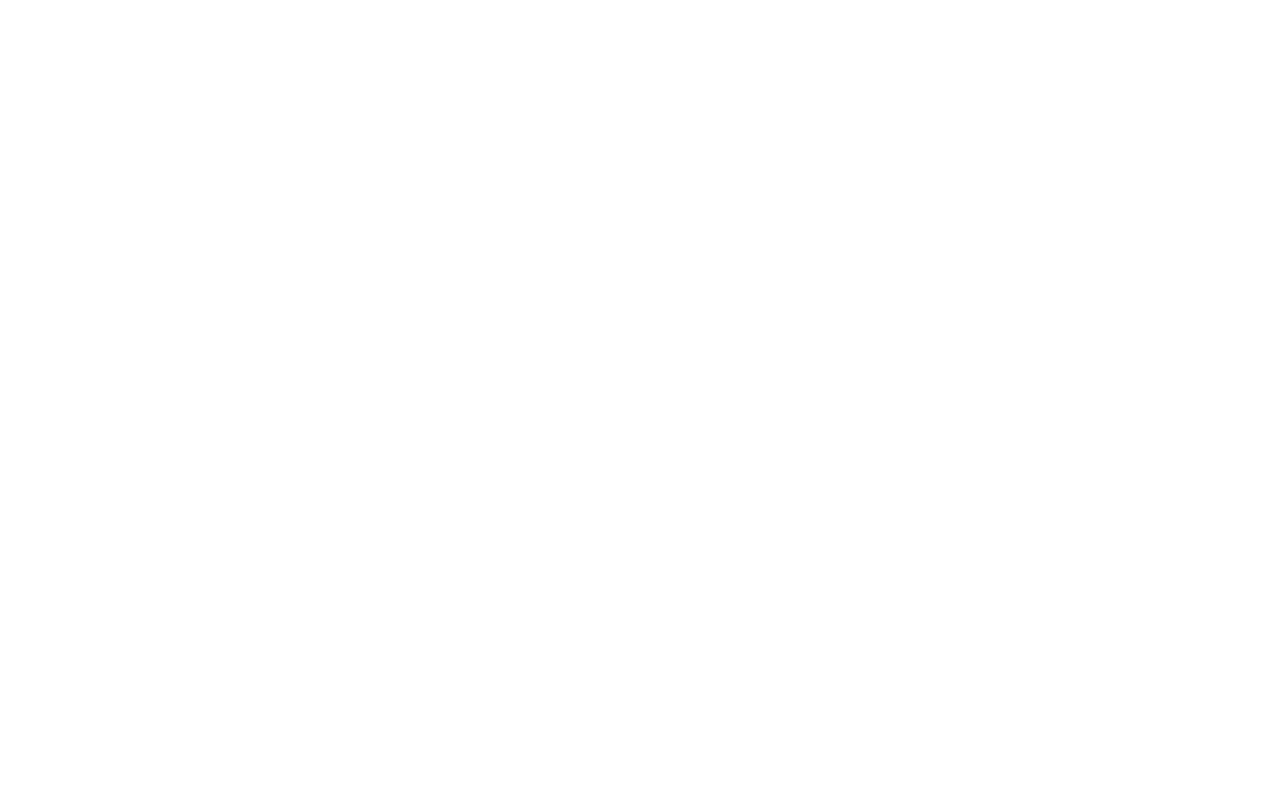
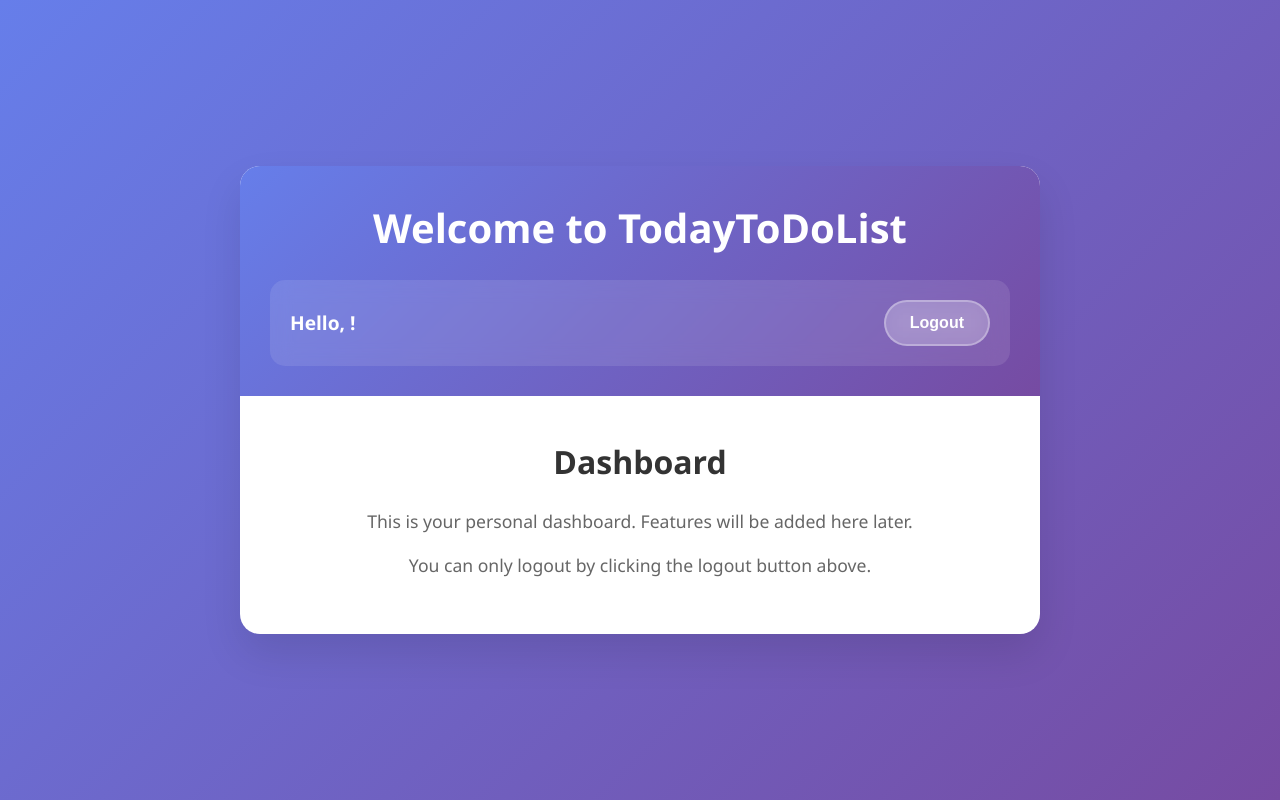
Before and after one commit to Byttie/CSE470_TodayToDoList, a React (Vite) app in the folder Views/: page /dashboard in a window 1280 px wide. Before the commit this address had no page. Built offline with nearby package versions, Linux system fonts and the light colour scheme.

Commit message:
add session persistence

```diff
--- a/Views/src/App.jsx
+++ b/Views/src/App.jsx
@@ -1,6 +1,7 @@
 import { BrowserRouter as Router, Routes, Route } from 'react-router-dom';
 import Homepage from './homepage';
 import Signup from './signup';
+import Dashboard from './dashboard';
 
 function App() {
   return (
@@ -8,6 +9,7 @@ function App() {
       <Routes>
         <Route path="/" element={<Homepage />} />
         <Route path="/signup" element={<Signup />} />
+        <Route path="/dashboard" element={<Dashboard />} />
       </Routes>
     </Router>
   );
--- /dev/null
+++ b/Views/src/dashboard.css
@@ -0,0 +1,142 @@
+.dashboard {
+  min-height: 100vh;
+  background: linear-gradient(135deg, #667eea 0%, #764ba2 100%);
+  display: flex;
+  align-items: center;
+  justify-content: center;
+  padding: 20px;
+}
+
+.dashboard-container {
+  background: white;
+  border-radius: 20px;
+  box-shadow: 0 20px 40px rgba(0, 0, 0, 0.1);
+  width: 100%;
+  max-width: 800px;
+  overflow: hidden;
+}
+
+.dashboard-header {
+  background: linear-gradient(135deg, #667eea 0%, #764ba2 100%);
+  color: white;
+  padding: 30px;
+  text-align: center;
+}
+
+.dashboard-header h1 {
+  margin: 0 0 20px 0;
+  font-size: 2.5rem;
+  font-weight: 700;
+}
+
+.user-info {
+  display: flex;
+  justify-content: space-between;
+  align-items: center;
+  background: rgba(255, 255, 255, 0.1);
+  padding: 20px;
+  border-radius: 15px;
+  backdrop-filter: blur(10px);
+}
+
+.username {
+  font-size: 1.2rem;
+  font-weight: 600;
+}
+
+.logout-btn {
+  background: rgba(255, 255, 255, 0.2);
+  color: white;
+  border: 2px solid rgba(255, 255, 255, 0.3);
+  padding: 12px 24px;
+  border-radius: 25px;
+  font-size: 1rem;
+  font-weight: 600;
+  cursor: pointer;
+  transition: all 0.3s ease;
+  backdrop-filter: blur(10px);
+}
+
+.logout-btn:hover {
+  background: rgba(255, 255, 255, 0.3);
+  border-color: rgba(255, 255, 255, 0.5);
+  transform: translateY(-2px);
+  box-shadow: 0 5px 15px rgba(0, 0, 0, 0.2);
+}
+
+.dashboard-content {
+  padding: 40px;
+}
+
+.welcome-message {
+  text-align: center;
+}
+
+.welcome-message h2 {
+  color: #333;
+  font-size: 2rem;
+  margin-bottom: 20px;
+  font-weight: 600;
+}
+
+.welcome-message p {
+  color: #666;
+  font-size: 1.1rem;
+  line-height: 1.6;
+  margin-bottom: 15px;
+}
+
+.loading {
+  text-align: center;
+  padding: 60px;
+  font-size: 1.2rem;
+  color: #666;
+}
+
+/* Responsive design */
+@media (max-width: 768px) {
+  .dashboard {
+    padding: 10px;
+  }
+
+  .dashboard-header {
+    padding: 20px;
+  }
+
+  .dashboard-header h1 {
+    font-size: 2rem;
+  }
+
+  .user-info {
+    flex-direction: column;
+    gap: 15px;
+    text-align: center;
+  }
+
+  .dashboard-content {
+    padding: 20px;
+  }
+
+  .welcome-message h2 {
+    font-size: 1.5rem;
+  }
+
+  .welcome-message p {
+    font-size: 1rem;
+  }
+}
+
+@media (max-width: 480px) {
+  .dashboard-header h1 {
+    font-size: 1.8rem;
+  }
+
+  .username {
+    font-size: 1rem;
+  }
+
+  .logout-btn {
+    padding: 10px 20px;
+    font-size: 0.9rem;
+  }
+}
--- /dev/null
+++ b/Views/src/dashboard.jsx
@@ -0,0 +1,52 @@
+import { useState, useEffect } from 'react';
+import { useNavigate } from 'react-router-dom';
+import './dashboard.css';
+
+const Dashboard = () => {
+  const [username, setUsername] = useState('');
+  const navigate = useNavigate();
+
+  useEffect(() => {
+
+    const storedUsername = localStorage.getItem('username');
+    if (storedUsername) {
+      setUsername(storedUsername);
+    }
+  }, []);
+
+  const handleLogout = () => {
+    // Clear authentication data
+    localStorage.removeItem('username');
+    localStorage.removeItem('isLoggedIn');
+    // Redirect to login page
+    navigate('/');
+  };
+
+
+
+  return (
+    <div className="dashboard">
+      <div className="dashboard-container">
+        <div className="dashboard-header">
+          <h1>Welcome to TodayToDoList</h1>
+          <div className="user-info">
+            <span className="username">Hello, {username}!</span>
+            <button onClick={handleLogout} className="logout-btn">
+              Logout
+            </button>
+          </div>
+        </div>
+
+        <div className="dashboard-content">
+          <div className="welcome-message">
+            <h2>Dashboard</h2>
+            <p>This is your personal dashboard. Features will be added here later.</p>
+            <p>You can only logout by clicking the logout button above.</p>
+          </div>
+        </div>
+      </div>
+    </div>
+  );
+};
+
+export default Dashboard;
--- a/Views/src/homepage.jsx
+++ b/Views/src/homepage.jsx
@@ -1,5 +1,5 @@
-import { useState } from 'react';
-import { Link } from 'react-router-dom';
+import { useState, useEffect } from 'react';
+import { Link, useNavigate } from 'react-router-dom';
 import './homepage.css';
 
 const Homepage = () => {
@@ -7,6 +7,16 @@ const Homepage = () => {
   const [password, setPassword] = useState('');
   const [error, setError] = useState('');
   const [isLoading, setIsLoading] = useState(false);
+  const navigate = useNavigate();
+
+  // Check if user is already logged in
+  useEffect(() => {
+    const isLoggedIn = localStorage.getItem('isLoggedIn');
+    const storedUsername = localStorage.getItem('username');
+    if (isLoggedIn === 'true' && storedUsername) {
+      navigate('/dashboard');
+    }
+  }, [navigate]);
 
   const handleLogin = async (e) => {
     e.preventDefault();
@@ -38,8 +48,11 @@ const Homepage = () => {
 
       if (response.ok) {
         setPassword(''); // Clear password for security
-        alert('Login successful! Welcome back!');
-        setUsername(''); // Clear username as well
+        // Store authentication data in localStorage
+        localStorage.setItem('username', username);
+        localStorage.setItem('isLoggedIn', 'true');
+        // Redirect to dashboard
+        navigate('/dashboard');
       } else {
         setError(data.error || 'Login failed. Please check your credentials.');
       }
```
Also changed, not shown: 6 other files (tests, documents, lock files or other folders).
